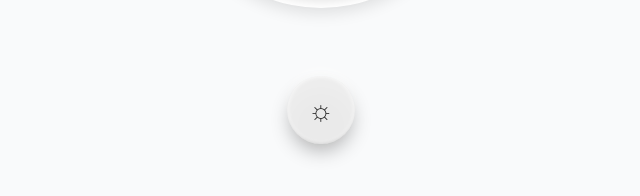
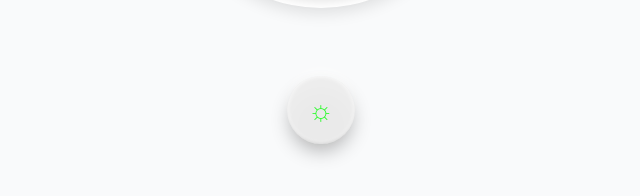
Before and after one commit to nikhil-pn/TENET, a Next.js app: page / in a window 1280 px wide. Shown: the part 508-704 px from the top of the page, without its empty margins (319-959 px from the left). Built offline with nearby package versions, Linux system fonts and the light colour scheme.

Commit message:
toggle button added. colors

```diff
--- a/app/components/ToggleButton.module.css
+++ b/app/components/ToggleButton.module.css
@@ -29,7 +29,7 @@
 }
 
 .toggle input:checked ~ .label {
-  color: rgba(255, 0, 0, 0.8);
+  color: rgba(255, 0, 0, 0.9);
 }
 
 .toggle .button {
@@ -63,7 +63,7 @@
   opacity: 0.9;
   height: 100%;
   width: 100%;
-  color: rgba(0, 0, 0, 0.9);
+  color: rgba(0, 255, 0, 0.9);
 }
 
 .toggle input {
@@ -88,7 +88,7 @@
 
 .toggle input:active ~ .label {
   font-size: 26px;
-  color: rgba(0, 0, 0, 0.45);
+  color: rgba(0, 255, 0, 0.45);
 }
 
 .toggle input:checked ~ .button {
@@ -101,5 +101,5 @@
 }
 
 .toggle input:checked ~ .label {
-  color: rgba(0, 0, 0, 0.8);
+  color: rgba(255, 0, 0, 0.9);
 }
```
